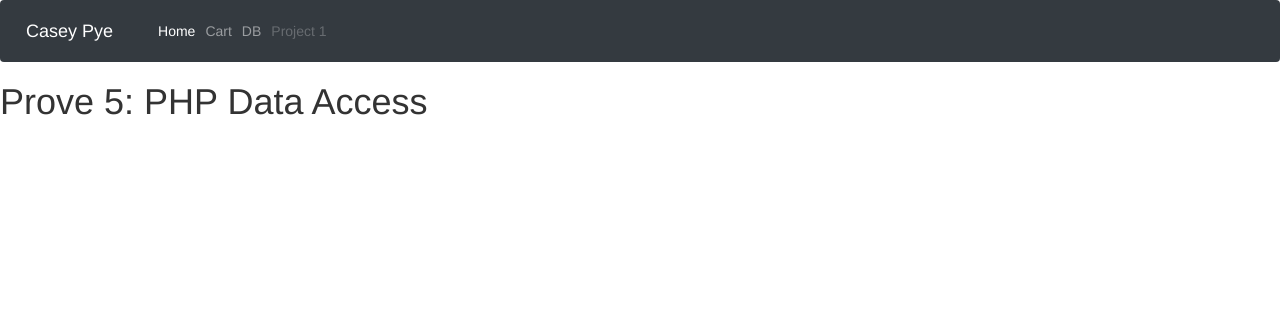
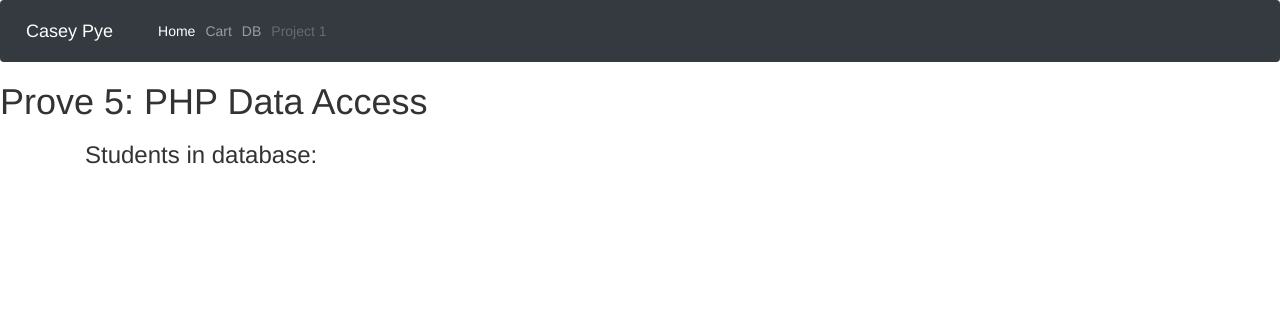
Before and after one commit to Pye-Casey/CS313_website, a PHP site: page /prove_05.php in a window 1280 px wide. Shown: the top 322 px of the page. Run offline with PHP 8.4, Linux system fonts and the light colour scheme.

Commit message:
minor changes

```diff
--- a/prove_05.php
+++ b/prove_05.php
@@ -13,7 +13,10 @@
 	<?php include 'menu.php'; ?> <!	Add menu !>
 	<h1>Prove 5: PHP Data Access
 	<form action="cart.php" method="post">
+		<div class="container">
+			<h3>Students in database: </h3>
 
+		</div>
 	</form>
   </body>
 </html>
```
